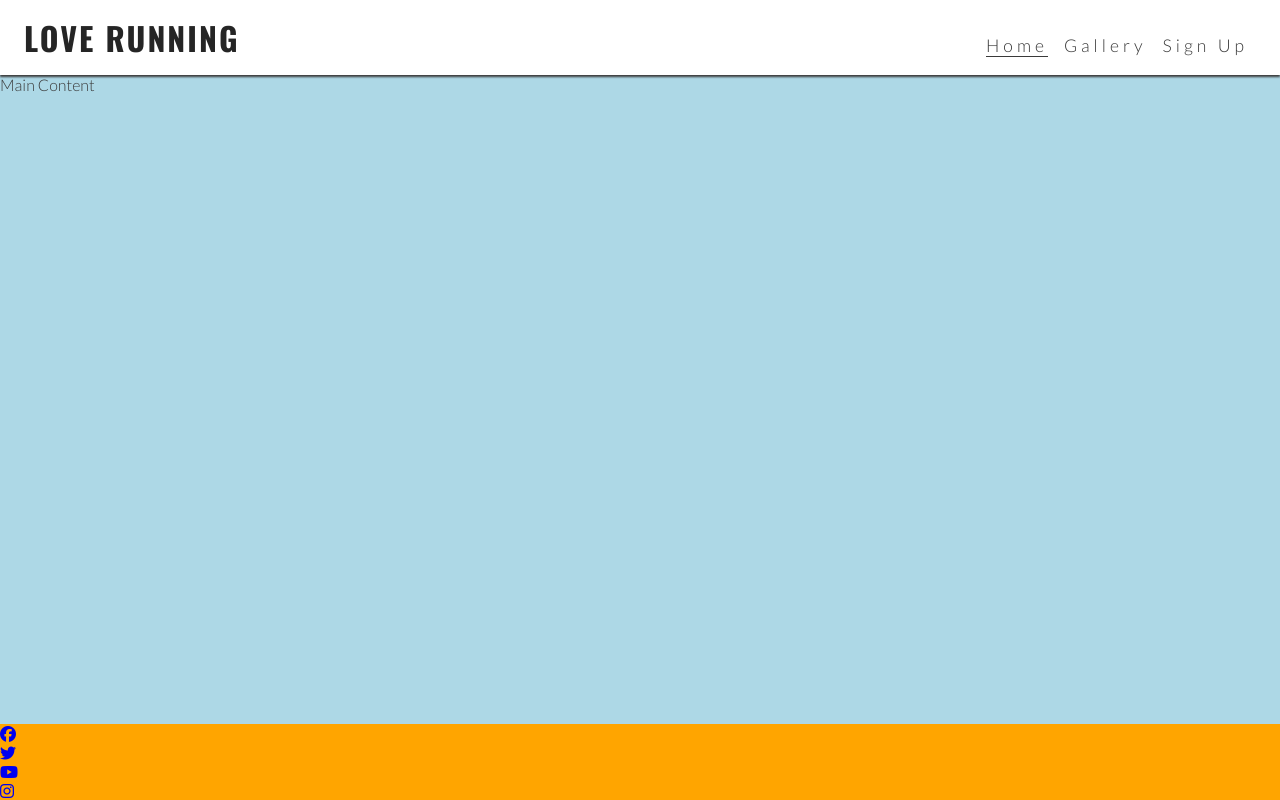
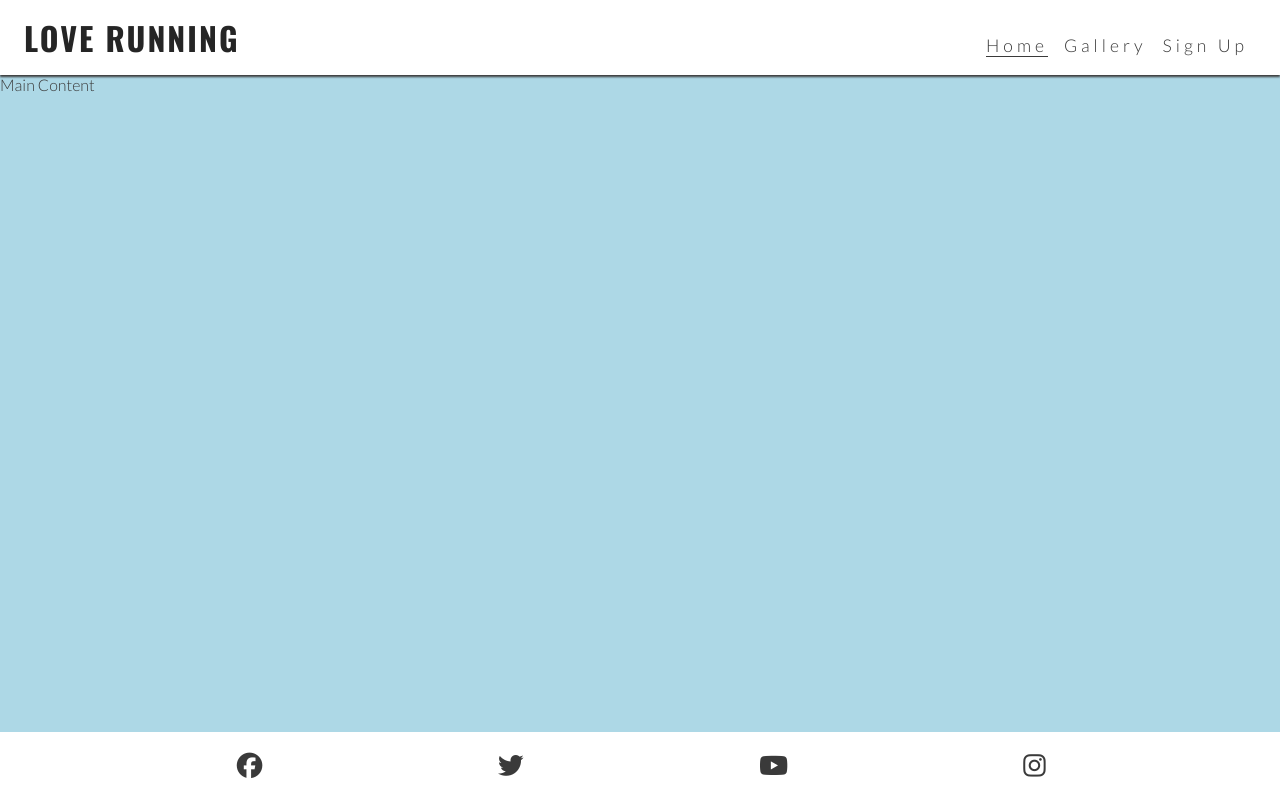
Before and after one commit to ahmedcodein/love-running-challenge, a plain HTML site: page index.html in a window 1280 px wide. Drawn offline with nearby package versions, Linux system fonts and the light colour scheme.

Commit message:
Add style to the footer for all device sizes

```diff
--- a/assests/css/style.css
+++ b/assests/css/style.css
@@ -94,10 +94,19 @@ main {
     }
 
 /* footer */
-footer {
-    background-color: orange;
+#social-networks {
+    text-align: center;
+    padding: 20px 0;
+    display: flex;
+    justify-content: space-evenly;
+    list-style-type: none;
 }
 
+#social-networks i {
+    color:#3a3a3a;
+    font-size: 160%;
+    padding: 5%
+}
 /* media queries for tablets and larger (786px and up) */
 
 @media screen and (min-width: 768px) {
--- a/index.html
+++ b/index.html
@@ -50,7 +50,7 @@
 
     <!-- Footer -->
     <footer>
-        <ul>
+        <ul id="social-networks">
             <li><a href="https://www.facebook.com" target="_blank" rel="noopener"
                     aria-label="Open our facebook page (open in a new window)"><i class="fa-brands fa-facebook"></i></a>
             </li>
```
